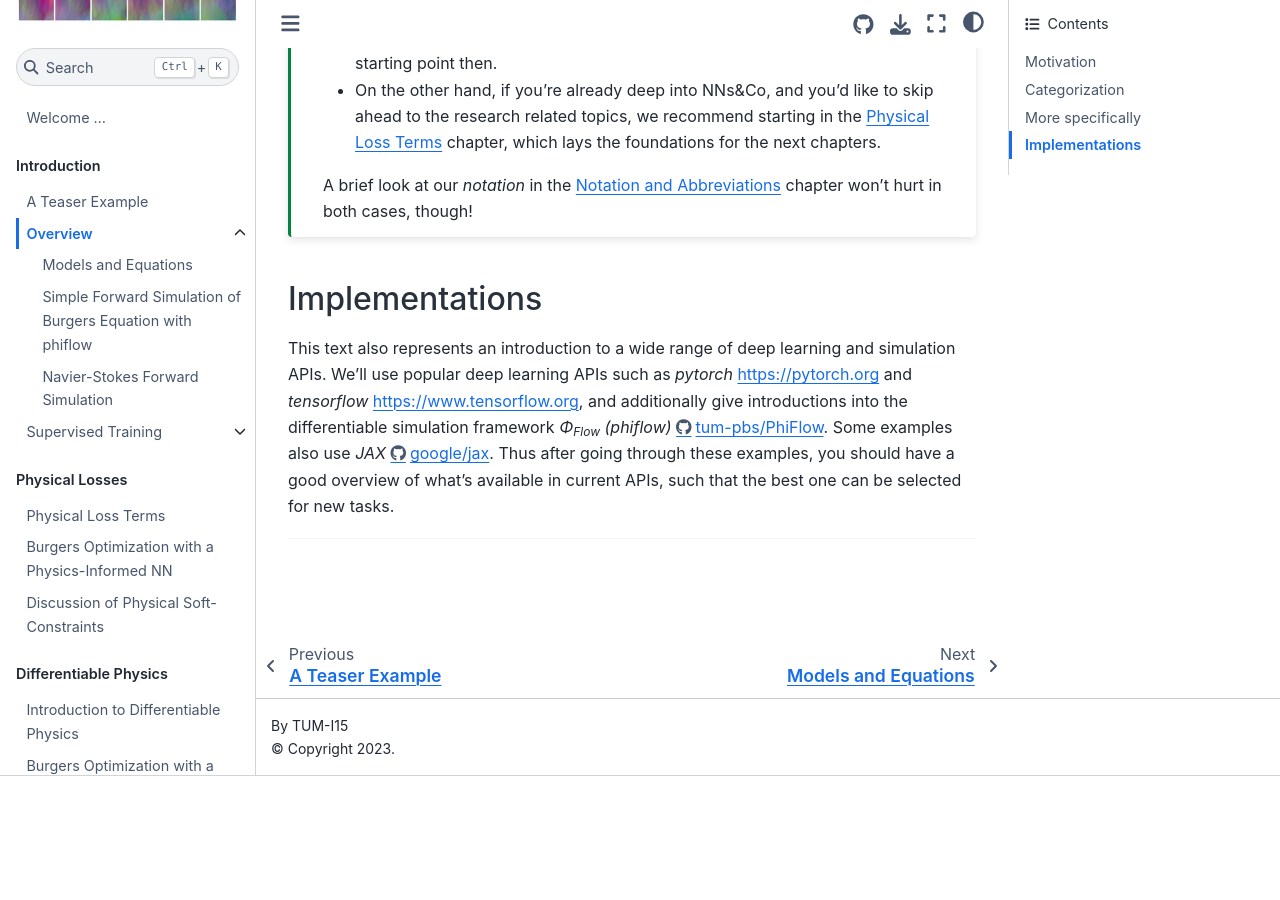
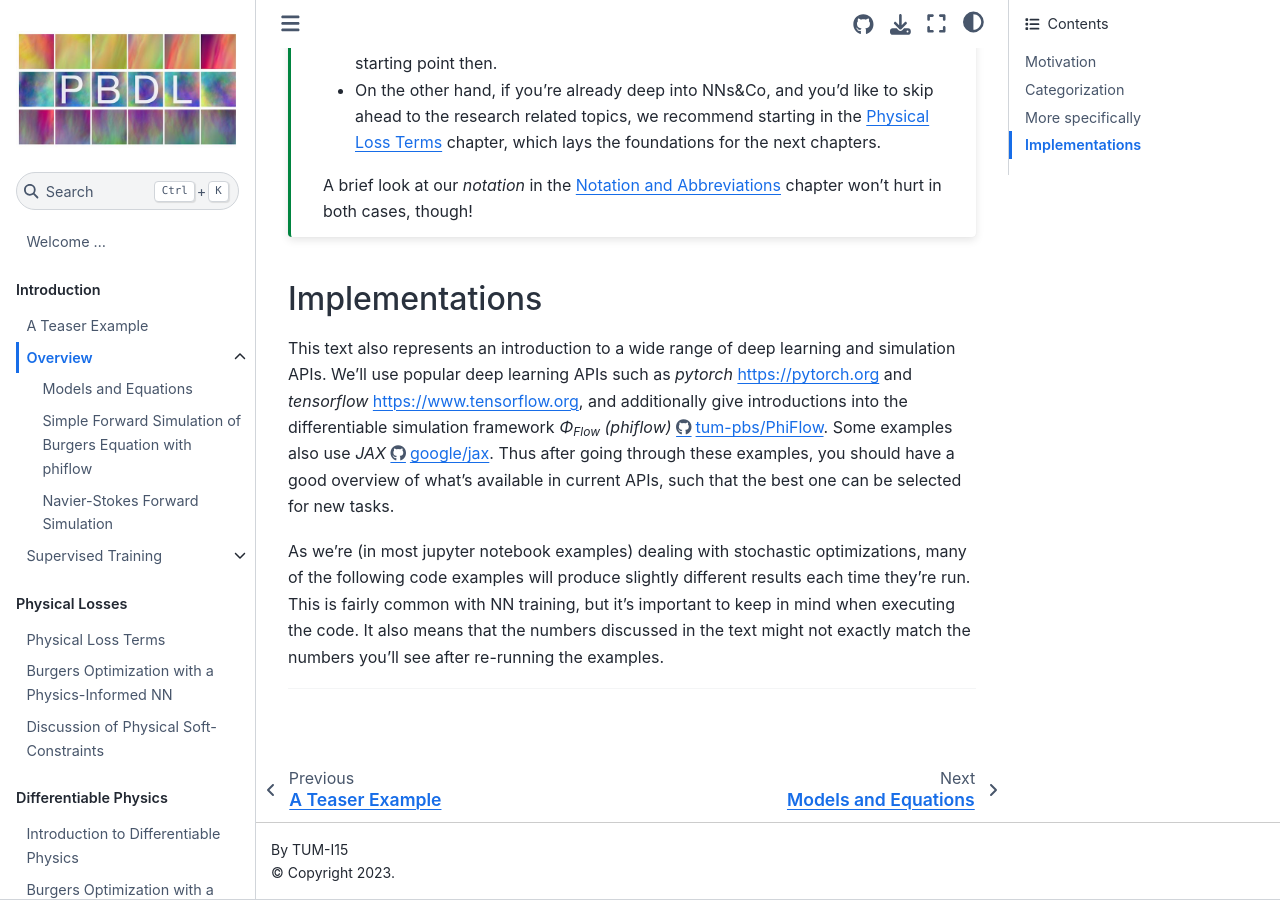
Before and after one commit to tum-pbs/pbdl-book, a Jupyter Book: the page built from overview.md, in a window 1280 px wide and 900 px high, scrolled down 3876 px. Built offline with Jupyter Book 1.0.4 settings and Sphinx 7.4.7 and the Sphinx Book theme 1.1.4, drawn with Linux system fonts in a browser that asks for light colours; pages that are not in the unit, such as notebooks, are missing from menus; cross-references to code outside the pages are shown as plain code; before the commit the page ends 4652 px from its top, so only the background shows below that.

Commit message:
added warning on randomness

```diff
--- a/overview.md
+++ b/overview.md
@@ -169,8 +169,9 @@
 these examples, you should have a good overview of what's available in current APIs, such that
 the best one can be selected for new tasks.
 
+As we're (in most jupyter notebook examples) dealing with stochastic optimizations, many of the following code examples will produce slightly different results each time they're run. This is fairly common with NN training, but it's important to keep in mind when executing the code. It also means that the numbers discussed in the text might not exactly match the numbers you'll see after re-running the examples.
+
 ---
-<br>
 <br>
 <br>
 
```
